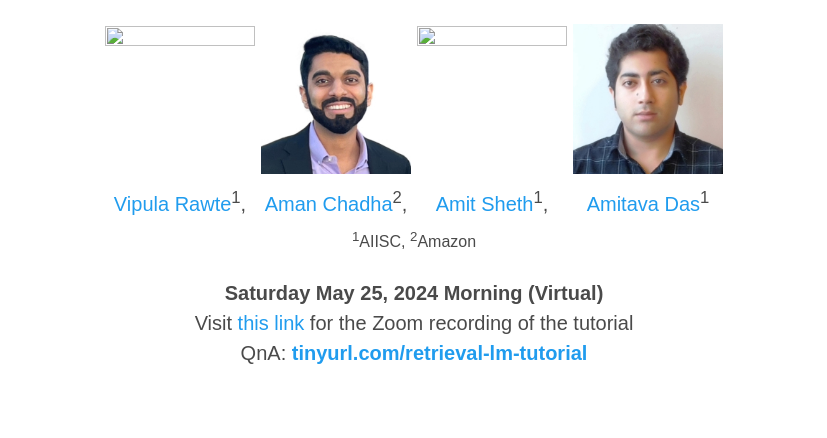
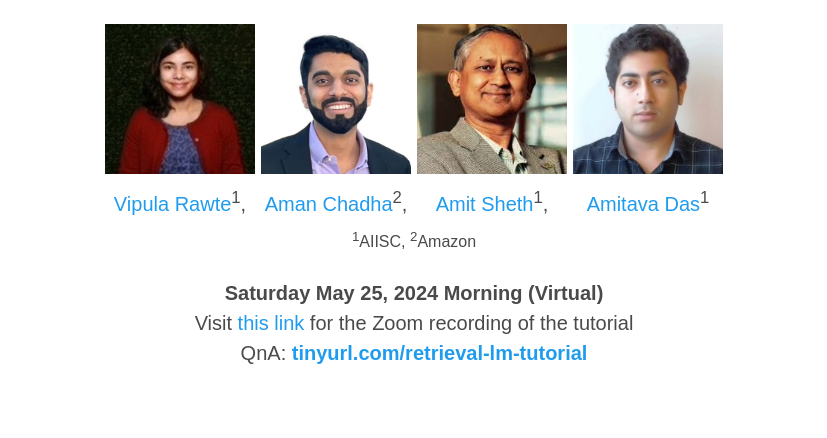
Before and after one commit to vr25/lrec-coling-hallucination-tutorial, a plain HTML site: page index.html in a window 1280 px wide. Shown: the part 193-631 px from the top of the page, without its empty margins (226-1053 px from the left). Drawn offline with nearby package versions, Linux system fonts and the light colour scheme; some icons are missing; a web font is replaced by a local one.

Commit message:
Update index.html

```diff
--- a/index.html
+++ b/index.html
@@ -55,9 +55,9 @@
               <table>
             <tr>
                 <!-- <th scope="row">TR-7</th> -->
-                <td width="25%" height="25%" style="text-align: center; padding: 3px"><img width="150" height="150" src="static/imgs/vipula.jpeg"></td>
+                <td width="25%" height="25%" style="text-align: center; padding: 3px"><img width="150" height="150" src="static/imgs/vipula.jpg"></td>
                 <td width="25%" height="25%" style="text-align: center; padding: 3px"><img width="150" height="150" src="static/imgs/aman.jpg"></td>
-                <td width="25%" height="25%" style="text-align: center; padding: 3px"><img width="150" height="150" src="static/imgs/amit.jpeg"></td>
+                <td width="25%" height="25%" style="text-align: center; padding: 3px"><img width="150" height="150" src="static/imgs/amit.jpg"></td>
                 <td width="25%" height="25%" style="text-align: center; padding: 3px"><img width="150" height="150" src="static/imgs/amitava.jpg"></td>
             </tr>
               <tr>
```
